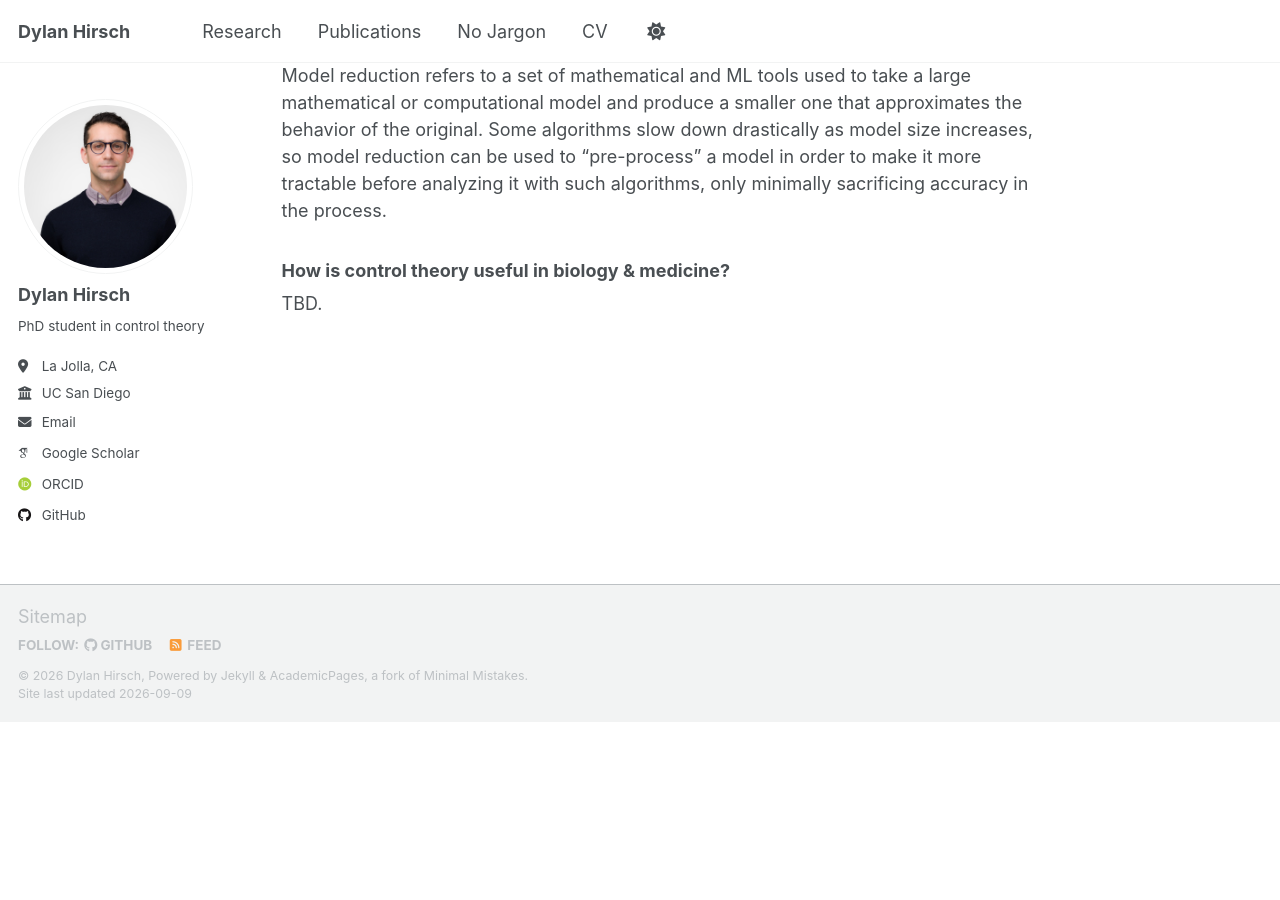
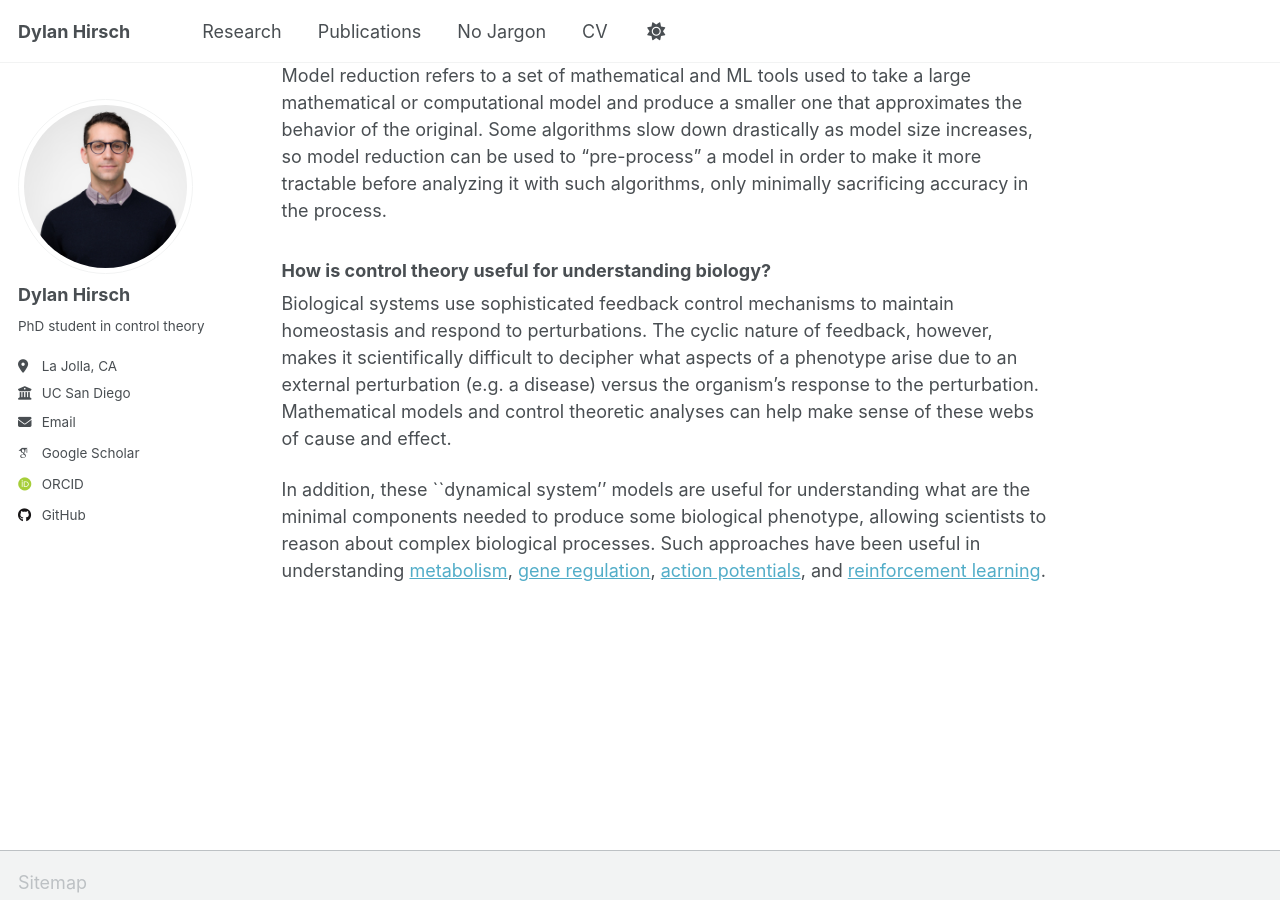
Before and after one commit to dylan-hirsch/dylan-hirsch.github.io, a Jekyll site: the page built from _nojargon/nojargon.md, in a window 1280 px wide and 900 px high, scrolled down 1237 px. Built offline with Jekyll 4.4.1, drawn with Linux system fonts in a browser that asks for light colours; some web fonts are replaced; a script that is not in the unit is left out; before the commit the page ends 1959 px from its top, so only the background shows below that.

Commit message:
Enhance control theory section in nojargon.md
Expanded the section on control theory's applications in biology, emphasizing feedback mechanisms and their role in understanding biological processes.

```diff
--- a/_nojargon/nojargon.md
+++ b/_nojargon/nojargon.md
@@ -38,6 +38,10 @@ Critically, the value function also encodes the optimally safe feedback-control
 Model reduction refers to a set of mathematical and ML tools used to take a large mathematical or computational model and produce a smaller one that approximates the behavior of the original.
 Some algorithms slow down drastically as model size increases, so model reduction can be used to "pre-process" a model in order to make it more tractable before analyzing it with such algorithms, only minimally sacrificing accuracy in the process.
 
-### How is control theory useful in biology & medicine?
+### How is control theory useful for understanding biology?
+Biological systems use sophisticated feedback control mechanisms to maintain homeostasis and respond to perturbations.
+The cyclic nature of feedback, however, makes it scientifically difficult to decipher what aspects of a phenotype arise due to an external perturbation (e.g. a disease) versus the organism's response to the perturbation.
+Mathematical models and control theoretic analyses can help make sense of these webs of cause and effect.
 
-TBD.
+In addition, these ``dynamical system'' models are useful for understanding what are the minimal components needed to produce some biological phenotype, allowing scientists to reason about complex biological processes.
+Such approaches have been useful in understanding [metabolism](https://en.wikipedia.org/wiki/Michaelis–Menten_kinetics), [gene regulation](https://www.google.com/books/edition/An_Introduction_to_Systems_Biology/Lg3MDwAAQBAJ?hl=en&gbpv=1&dq=an+introduction+to+systems+biology&pg=PP1&printsec=frontcover), [action potentials](https://www.nature.com/articles/nn1100_1165), and [reinforcement learning](https://www.annualreviews.org/docserver/fulltext/neuro/35/1/annurev-neuro-062111-150512.pdf?expires=1788981395&id=id&accname=ar-421659&checksum=FF6E3772C287EDDB94D6E382EF8BCB4B).
```
